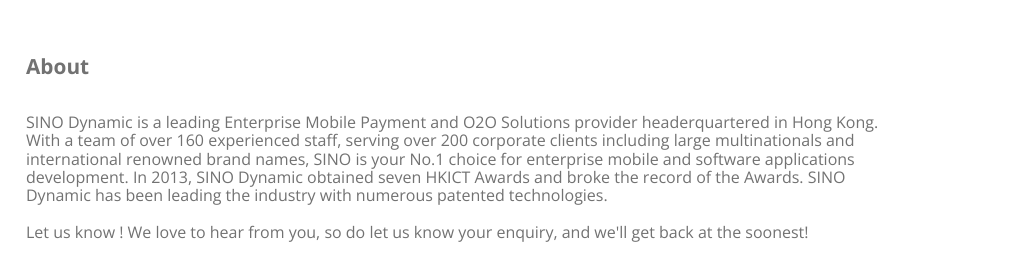
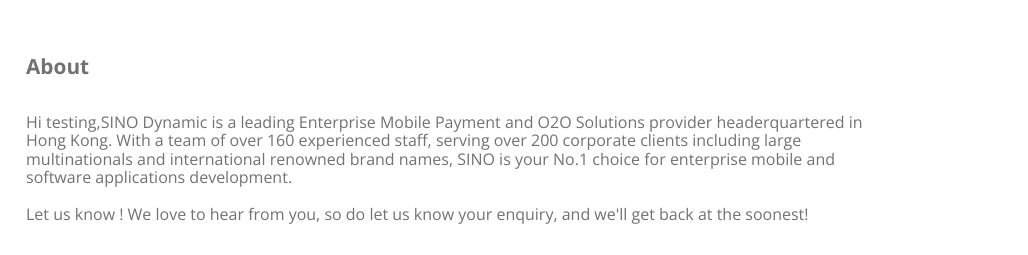
Before and after one commit to AntonyChingSD/Sino-Dynamic, a plain HTML site: page source/about.html in a window 1280 px wide. Shown: the part 115-370 px from the top of the page, 252-1280 px from the left. Drawn offline with nearby package versions, Linux system fonts and the light colour scheme.

Commit message:
Edit content

```diff
--- a/source/about.html
+++ b/source/about.html
@@ -38,13 +38,11 @@
             <div class="content">
                 <article>
                     <h1>About</h1>
-                    <p>SINO Dynamic is a leading Enterprise Mobile Payment and O2O Solutions provider
+                    <p>Hi testing,SINO Dynamic is a leading Enterprise Mobile Payment and O2O Solutions provider
                     headerquartered in Hong Kong. With a team of over 160 experienced staff, serving over
                     200 corporate clients including large multinationals and international renowned brand
                     names, SINO is your No.1 choice for enterprise mobile and software applications
-                    development. In 2013, SINO Dynamic obtained seven HKICT Awards and broke the record
-                    of the Awards. SINO Dynamic has been leading the industry with numerous patented
-                    technologies. </p>
+                    development. </p>
                     <br/>
                     <p>Let us know ! We love to hear from you, so do let us know your enquiry,
                     and we'll get back at the soonest!</p>
```
Also changed, not shown: source/index.html (+3 -3 lines).
